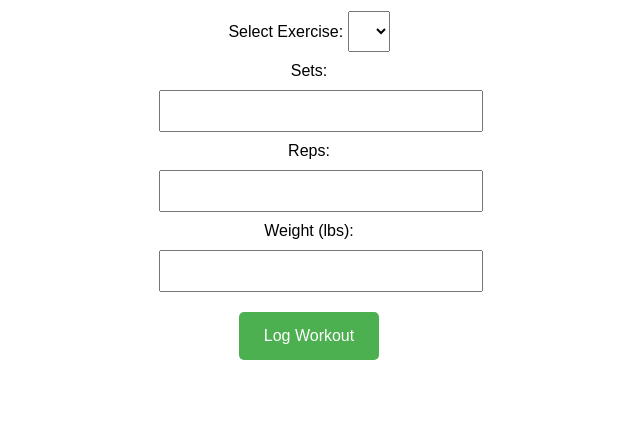
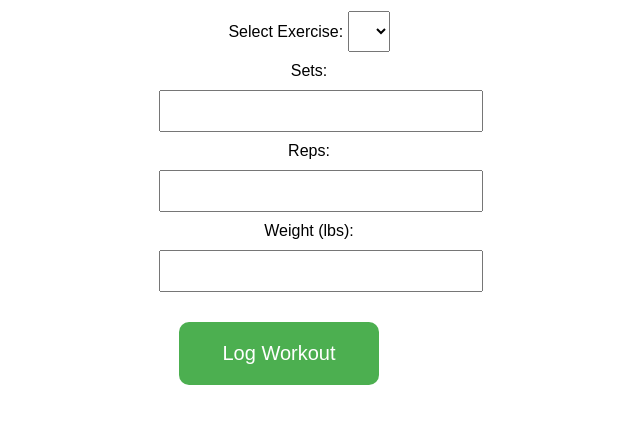
Before and after one commit to immycoding/pump-logger, a plain HTML site: page workout.html in a window 1280 px wide. Shown: the part 107-530 px from the top of the page, without its empty margins (331-971 px from the left). Drawn offline with Linux system fonts and the light colour scheme.

Commit message:
button adj

```diff
--- a/style.css
+++ b/style.css
@@ -12,33 +12,28 @@ input {
     width: 100%;
 }
 button {
-    background-color: #4CAF50;
+    margin: 20px; /* Add spacing around buttons */
+    padding: 20px 40px; /* Make the buttons larger */
+    font-size: 20px; /* Increase text size */
+    border: none;
+    background-color: #4CAF50; /* Button color */
     color: white;
-    padding: 10px 15px;
-    border: none;
+    border-radius: 10px; /* Rounded corners */
     cursor: pointer;
+    display: block; /* Make buttons full-width or stack */
+    width: 200px; /* Set a fixed width for consistency */
+    text-align: center; /* Center the text */
 }
+
+button:hover {
+    background-color: #45a049; /* Slightly darker color on hover */
+}
+
 body {
     font-family: Arial, sans-serif;
     text-align: center;
     padding: 20px;
 }
-
-button {
-    margin: 10px;
-    padding: 15px 25px;
-    font-size: 16px;
-    border: none;
-    background-color: #4CAF50;
-    color: white;
-    border-radius: 5px;
-    cursor: pointer;
-}
-
-button:hover {
-    background-color: #45a049;
-}
-
 select, input {
     margin: 10px 0;
     padding: 10px;
```
